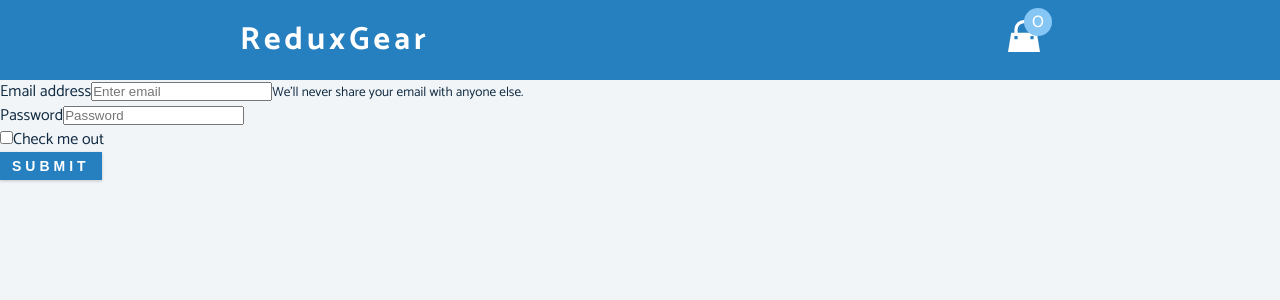
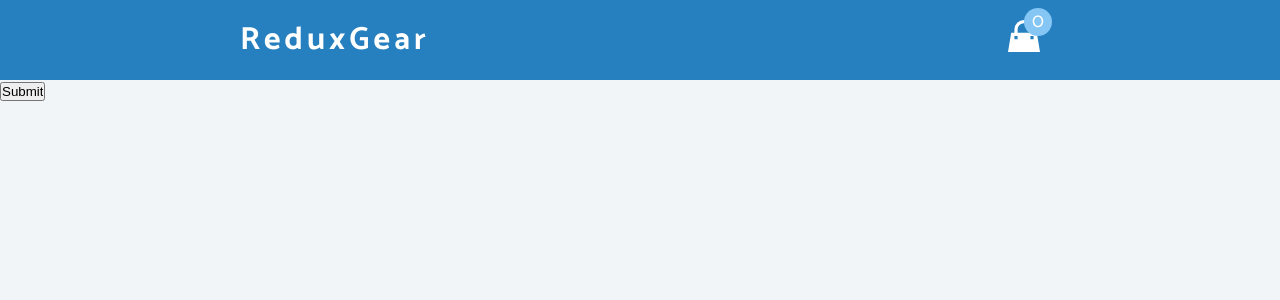
Before and after one commit to reimibeta/redux_tutorial_cart, a React (Create React App) app: page / in a window 1280 px wide. Shown: the top 300 px of the page. Built offline with nearby package versions, Linux system fonts and the light colour scheme.

Commit message:
Update login.js

```diff
--- a/src/pages/login.js
+++ b/src/pages/login.js
@@ -1,31 +1,44 @@
 import React, { Component } from "react";
-import { Form, Button } from "react-bootstrap";
+// import { Form, Button } from "react-bootstrap";
+import axios from "axios";
 
 class Login extends Component {
+    // constructor(props) {
+    //     super(props);
+    //     this.state = {value: ''};
+
+    //     this.handleChange = this.handleChange.bind(this);
+    //     this.handleSubmit = this.handleSubmit.bind(this);
+    //   }
+
+    //   handleChange(event) {
+    //     this.setState({value: event.target.value});
+    //   }
+
+      handleSubmit(event) {
+        // alert('A name was submitted: ' + this.state.value);
+        axios.post('http://p.pcrpallet.com/api/users/user_token/', {'username': 'reimi', 'password': 'iwtdstw'}).then(res => {
+            // const token = res.data.token;
+            // localStorage.setItem('jwtToken', token);
+            console.log("token: ", res);
+        });
+        event.preventDefault();
+      }
 
     render(){
         return (
             <main>
-                <Form>
-                <Form.Group className="mb-3" controlId="formBasicEmail">
-                    <Form.Label>Email address</Form.Label>
-                    <Form.Control type="email" placeholder="Enter email" />
-                    <Form.Text className="text-muted">
-                    We'll never share your email with anyone else.
-                    </Form.Text>
-                </Form.Group>
-
-                <Form.Group className="mb-3" controlId="formBasicPassword">
-                    <Form.Label>Password</Form.Label>
-                    <Form.Control type="password" placeholder="Password" />
-                </Form.Group>
-                <Form.Group className="mb-3" controlId="formBasicCheckbox">
-                    <Form.Check type="checkbox" label="Check me out" />
-                </Form.Group>
-                <Button variant="primary" type="submit">
-                    Submit
-                </Button>
-                </Form>
+                <form onSubmit={this.handleSubmit}>
+                {/* <label>
+                    Name:
+                    <input type="text" name="name" value="reimi" />
+                </label>
+                <label>
+                    Password:
+                    <input type="text" name="password" value="iwtdstw" />
+                </label> */}
+                <input type="submit" value="Submit" />
+                </form>
             </main>
         );
     }
```
